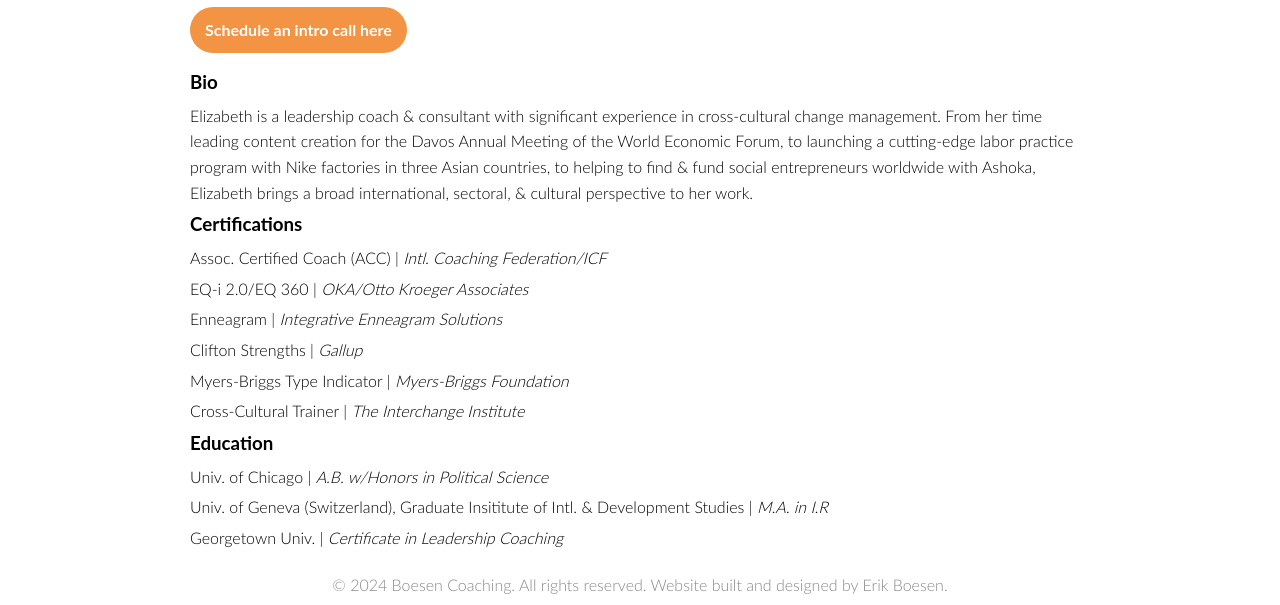
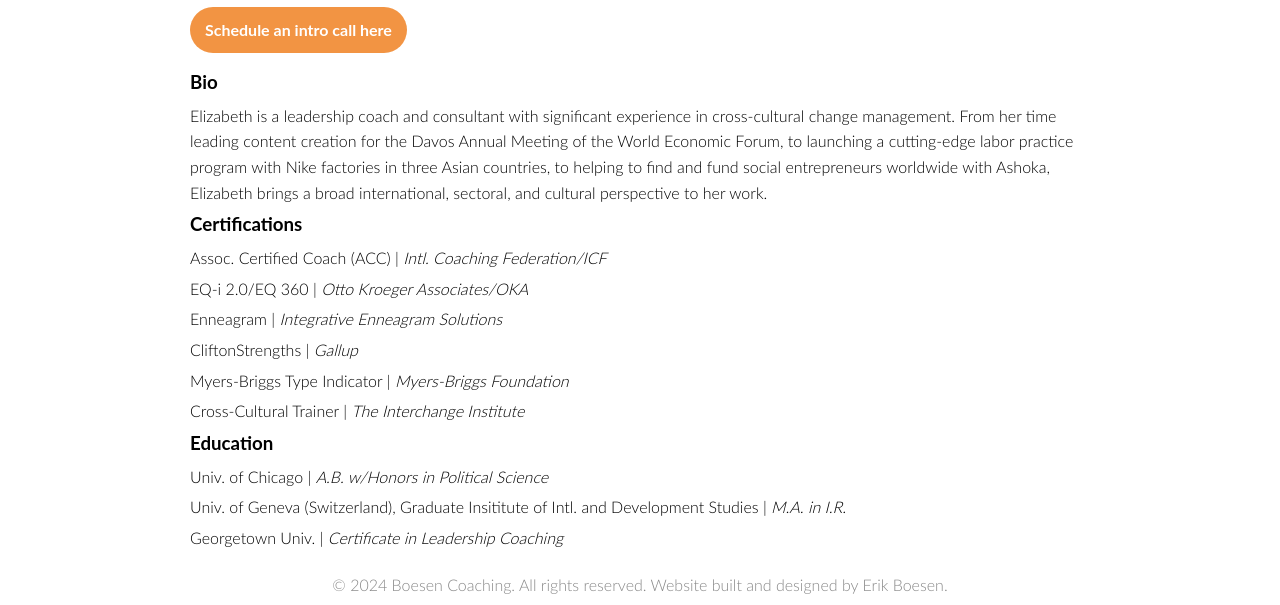
Before and after one commit to ErikBoesen/boesencoaching, a Jekyll site: the page built from index.html, in a window 1280 px wide. Shown: the part 506-1111 px from the top of the page. Built offline with Jekyll 4.4.1, drawn with Linux system fonts in a browser that asks for light colours; some web fonts are replaced.

Commit message:
Tweak text

```diff
--- a/index.html
+++ b/index.html
@@ -52,16 +52,16 @@ scripts:
     <p><strong>Do you want to lead from your whole self -- from your logical and creative sides, your intellect and emotions, and your wisest, best self?</strong> Do you want to get unstuck, stretch beyond, and continue growing? Are you looking to set strategic goals as a leader, customized precisely for your specific strengths and gifts (as well as your challenges!)? From early career promotions all the way to retiring well, Elizabeth asks the right questions to help you discern your best long- and short-term intentions and steps to grow as you choose.</p>
     <a class="button" href="https://calendly.com/boesen-coaching/30-min-zoom-session">Schedule an intro call here</a>
     <h3>Bio</h3>
-    <p>Elizabeth is a leadership coach & consultant with significant experience in cross-cultural change management. From her time leading content creation for the Davos Annual Meeting of the World Economic Forum, to launching a cutting-edge labor practice program with Nike factories in three Asian countries, to helping to find & fund social entrepreneurs worldwide with Ashoka, Elizabeth brings a broad international, sectoral, & cultural perspective to her work.</p>
+    <p>Elizabeth is a leadership coach and consultant with significant experience in cross-cultural change management. From her time leading content creation for the Davos Annual Meeting of the World Economic Forum, to launching a cutting-edge labor practice program with Nike factories in three Asian countries, to helping to find and fund social entrepreneurs worldwide with Ashoka, Elizabeth brings a broad international, sectoral, and cultural perspective to her work.</p>
     <h3>Certifications</h3>
     <p>Assoc. Certified Coach (ACC) | <em>Intl. Coaching Federation/ICF</em></p>
-    <p>EQ-i 2.0/EQ 360 | <em>OKA/Otto Kroeger Associates</em></p>
+    <p>EQ-i 2.0/EQ 360 | <em>Otto Kroeger Associates/OKA</em></p>
     <p>Enneagram | <em>Integrative Enneagram Solutions</em></p>
-    <p>Clifton Strengths | <em>Gallup</em></p>
+    <p>CliftonStrengths | <em>Gallup</em></p>
     <p>Myers-Briggs Type Indicator | <em>Myers-Briggs Foundation</em></p>
     <p>Cross-Cultural Trainer | <em>The Interchange Institute</em></p>
     <h3>Education</h3>
     <p>Univ. of Chicago | <em>A.B. w/Honors in Political Science</em></p>
-    <p>Univ. of Geneva (Switzerland), Graduate Insititute of Intl. & Development Studies | <em>M.A. in I.R</em></p>
+    <p>Univ. of Geneva (Switzerland), Graduate Insititute of Intl. and Development Studies | <em>M.A. in I.R.</em></p>
     <p>Georgetown Univ. | <em>Certificate in Leadership Coaching</em></p>
 </article>
```
